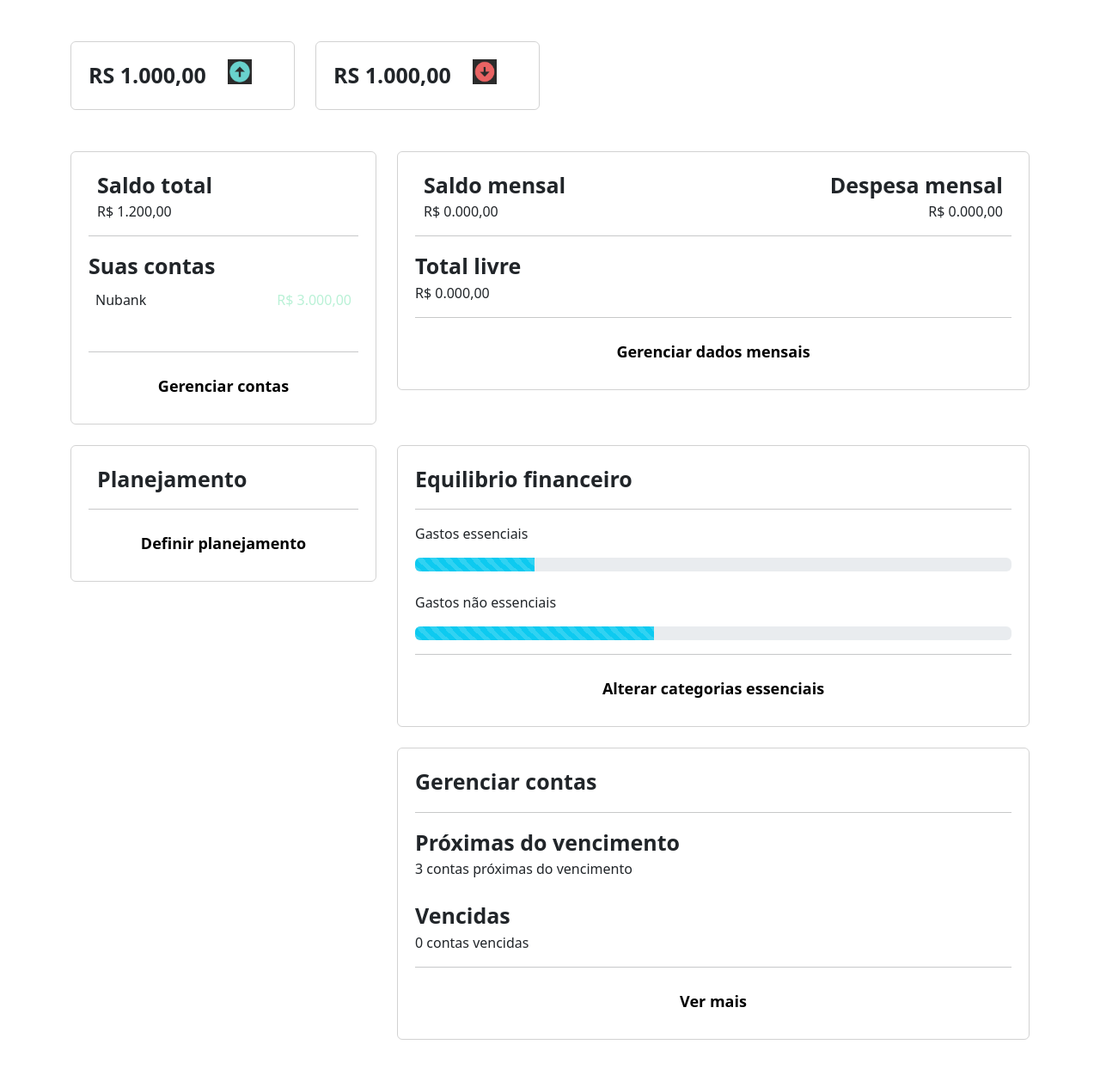
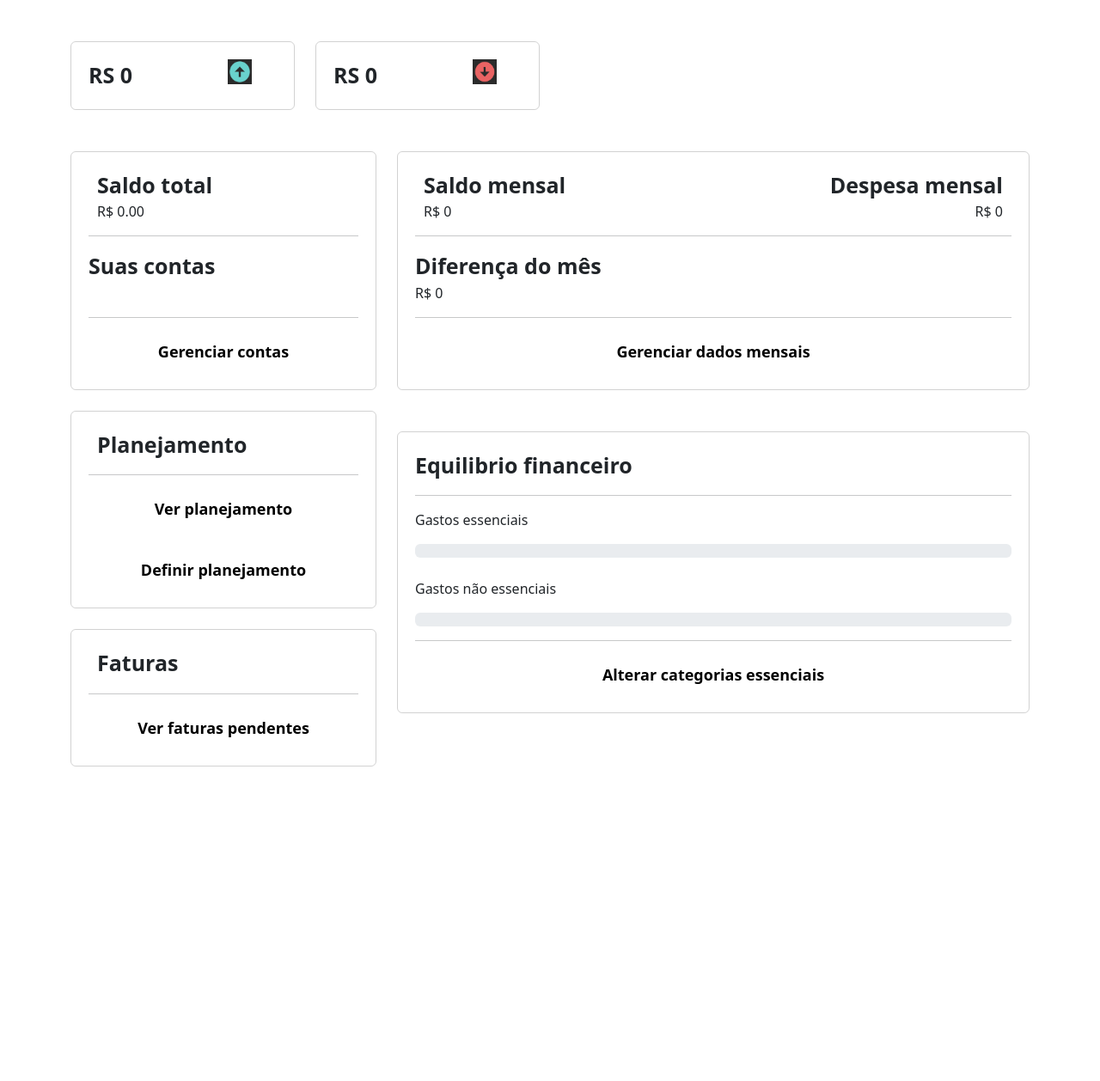
Before and after one commit to raphael-araujo/finance, a Django app: page /perfil/ in a window 1280 px wide. Shown: the part 56-1314 px from the top of the page at 86% size. After the commit the page ends 948 px from the top, so only its background shows below. Run offline with Django 4.2, Linux system fonts and the light colour scheme; data that the repository does not hold is empty.

Commit message:
Enviando os dados para a homepage

```diff
--- a/perfil/templates/home.html
+++ b/perfil/templates/home.html
@@ -9,65 +9,79 @@
         <br>
         <div class="row">
             <div class="col-md-3">
-                <a style="text-decoration: none; color:white;" href="#">
+                <div style="text-decoration: none; color:white;">
                     <div class="card">
                         <div class="row">
                             <div class="col-md-8">
-                                <span  class="fonte-destaque">RS 1.000,00</span>
+                                <span  class="fonte-destaque">RS {{ total_entradas }}</span>
                             </div>
                             <div class="col-md">
                                 <img class="icone-setas" src="{% static 'perfil/img/entradas.png' %}">
                             </div>
                         </div>
-
                     </div>
-                </a>
+                </div>
             </div>
             <div class="col-md-3">
-                <a style="text-decoration: none; color:white;" href="#">
+                <div style="text-decoration: none; color:white;">
                     <div class="card">
                         <div class="row">
                             <div class="col-md-8">
-                                <span  class="fonte-destaque">RS 1.000,00</span>
+                                <span  class="fonte-destaque">RS {{ total_saidas }}</span>
                             </div>
                             <div class="col-md">
                                 <img class="icone-setas" src="{% static 'perfil/img/saidas.png' %}">
                             </div>
                         </div>
                     </div>
-                </a>
+                </div>
             </div>
         </div>
         <br>
         <br>
 
         <div class="row">
-
             <div class="col-md-4">
                 <div class="card">
                     <div class="saldo">
                         <span class="fonte-destaque">Saldo total</span>
                         <br>
-                        <span class="font-light">R$ 1.200,00</span>
+                        <span class="font-light">R$ {{ saldo_total }}</span>
                     </div>
                     <hr class="hr-borda">
+
                     <span class="fonte-destaque">Suas contas</span>
-
+                    <br>
                     <div class="div-contas">
-
+                        {% for conta in contas %}
                             <div class="lista-conta">
-                                <span>Nubank</span>
-                                <span class="total-conta">R$ 3.000,00</span>
+                                <span>{{ conta.apelido }}</span>
+                                <span class="total-conta">R$ {{ conta.valor }}</span>
                             </div>
                             <br>
-
-
-
+                        {% endfor %}
                     </div>
                     <hr class="hr-borda">
-                    <a href="#" class="botao-principal">Gerenciar contas</a>
+                    <a href="{% url 'gerenciar_contas' %}" class="botao-principal">Gerenciar contas</a>
                 </div>
-
+                <br>
+                <div class="card">
+                    <div class="saldo">
+                        <span class="fonte-destaque">Planejamento</span>
+                    </div>
+                    <hr class="hr-borda">
+                    <a href="{% url 'ver_planejamento' %}" class="botao-principal">Ver planejamento</a>
+                    <br>
+                    <a href="{% url 'definir_planejamento' %}" class="botao-principal">Definir planejamento</a>
+                </div>
+                <br>
+                <div class="card">
+                    <div class="saldo">
+                        <span class="fonte-destaque">Faturas</span>
+                    </div>
+                    <hr class="hr-borda">
+                    <a href="{% url 'ver_contas' %}" class="botao-principal">Ver faturas pendentes</a>
+                </div>
             </div>
 
             <div class="col-md-8">
@@ -77,81 +91,48 @@
                             <div class="saldo">
                                 <span class="fonte-destaque">Saldo mensal</span>
                                 <br>
-                                <span class="font-light">R$ 0.000,00</span>
+                                <span class="font-light">R$ {{ total_entradas }}</span>
                             </div>
                         </div>
                         <div class="col-md">
                             <div class="despesa">
                                 <span class="fonte-destaque">Despesa mensal</span>
                                 <br>
-                                <span class="font-light">R$ 0.000,00</span>
+                                <span class="font-light">R$ {{ total_saidas }}</span>
                             </div>
-
                         </div>
-
                     </div>
                     <hr class="hr-borda">
-                    <span class="fonte-destaque">Total livre</span>
-                    <span class="font-light negativo">R$ 0.000,00</span>
+                    <span class="fonte-destaque">Diferença do mês</span>
+                    <span class="font-light {% if diferenca >= 0 %}positivo{% else %}negativo{% endif %}">
+                        R$ {{ diferenca }}
+                    </span>
                     <hr class="hr-borda">
-                    <a href="#" class="botao-principal">Gerenciar dados mensais</a>
+                    <a href="{% url 'ver_extratos' %}" class="botao-principal">Gerenciar dados mensais</a>
                 </div>
-            </div>
-
-        </div>
-        <br>
-        <div class="row">
-            <div class="col-md-4">
-                <div class="card">
-                    <div class="saldo">
-                        <span class="fonte-destaque">Planejamento</span>
-                    </div>
-                    <hr class="hr-borda">
-                    <a href="#" class="botao-principal">Definir planejamento</a>
-                </div>
-            </div>
-            <div class="col-md-8">
+                <br>
+                <br>
                 <div class="card">
                     <span class="fonte-destaque">Equilibrio financeiro</span>
                     <hr class="hr-borda">
-
                     <p>Gastos essenciais</p>
                     <div class="progress">
-                        <div class="progress-bar progress-bar-striped bg-info" role="progressbar" style="width: 20%" aria-valuenow="50" aria-valuemin="0" aria-valuemax="100"></div>
+                        <div class="progress-bar progress-bar-striped bg-info" role="progressbar" style="width: {{percentual_gastos_essenciais|floatformat:0}}%" aria-valuenow="50" aria-valuemin="0" aria-valuemax="100">
+                                {% comment %} {{percentual_gastos_essenciais|floatformat:2}}% {% endcomment %}
+                        </div>
                     </div>
                     <br>
+
                     <p>Gastos não essenciais</p>
                     <div class="progress">
-                        <div class="progress-bar progress-bar-striped bg-info" role="progressbar" style="width: 40%" aria-valuenow="50" aria-valuemin="0" aria-valuemax="100"></div>
+                        <div class="progress-bar progress-bar-striped bg-info" role="progressbar" style="width: {{percentual_gastos_nao_essenciais|floatformat:0}}%" aria-valuenow="50" aria-valuemin="0" aria-valuemax="100" >
+                                {% comment %} {{percentual_gastos_nao_essenciais|floatformat:2}}% {% endcomment %}
+                        </div>
                     </div>
-
                     <hr class="hr-borda">
-                    <a href="#" class="botao-principal">Alterar categorias essenciais</a>
-
+                    <a href="{% url 'gerenciar_contas' %}" class="botao-principal">Alterar categorias essenciais</a>
                 </div>
-            </div>
-        </div>
-        <br>
-        <div class="row">
-            <div class="col-md-4">
-            </div>
-
-            <div class="col-md-8">
-                <div class="card">
-                    <span class="fonte-destaque">Gerenciar contas</span>
-                    <hr class="hr-borda">
-
-                    <span class="fonte-destaque">Próximas do vencimento</span>
-                    <span class="fonte-light">3 contas próximas do vencimento</span>
-                    <br>
-                    <span class="fonte-destaque negativo">Vencidas</span>
-                    <span class="fonte-light">0 contas vencidas</span>
-
-                    <hr class="hr-borda">
-
-                    <a href="#" class="botao-principal">Ver mais</a>
-
-                </div>
+                <br>
             </div>
         </div>
         <br>
--- a/perfil/views.py
+++ b/perfil/views.py
@@ -1,3 +1,5 @@
+from datetime import datetime
+
 from django.contrib import messages
 from django.db.models import Sum
 from django.http import HttpRequest, HttpResponse
@@ -7,7 +9,7 @@ from extrato.models import Extrato
 
 from .forms import CategoriaForm, ContaForm
 from .models import Categoria, Conta
-from .utils import calcula_total
+from .utils import calcula_equilibrio_financeiro, calcula_total
 
 # Create your views here.
 
@@ -15,12 +17,26 @@ from .utils import calcula_total
 def home(request: HttpRequest) -> HttpResponse:
     contas = Conta.objects.all()
     saldo_total = calcula_total(contas, "valor")
+    extratos = Extrato.objects.filter(data__month=datetime.now().month)
+    entradas = extratos.filter(tipo="E")
+    saidas = extratos.filter(tipo="S")
+
+    total_entradas = calcula_total(entradas, "valor")
+    total_saidas = calcula_total(saidas, "valor")
+    (
+        percentual_gastos_essenciais,
+        percentual_gastos_nao_essenciais,
+    ) = calcula_equilibrio_financeiro()
 
     context = {
         "contas": contas,
-        "saldo_total": saldo_total,
+        "saldo_total": f"{saldo_total:,.2f}",
+        "total_entradas": total_entradas,
+        "total_saidas": total_saidas,
+        "diferenca": total_entradas - total_saidas,
+        "percentual_gastos_essenciais": percentual_gastos_essenciais,
+        "percentual_gastos_nao_essenciais": percentual_gastos_nao_essenciais,
     }
-
     return render(request, "home.html", context)
 
 
```
